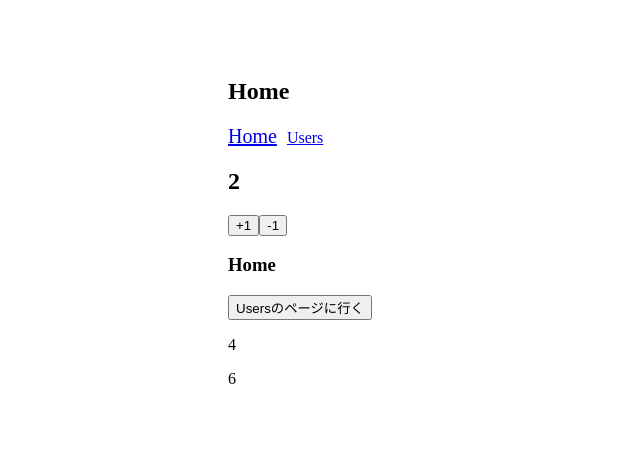
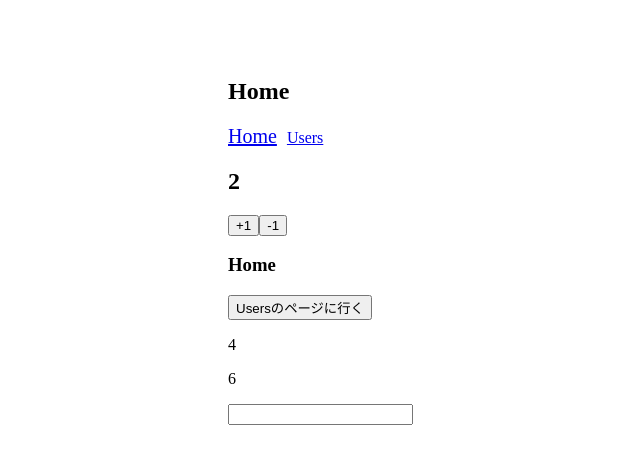
Before and after one commit to kizunas/udemy-vue2, a Vue app: page / in a window 1280 px wide. Shown: the top 464 px of the page, without its empty margins (62-702 px from the left). Built offline with nearby package versions, Linux system fonts and the light colour scheme.

Commit message:
vuexとv-modelを組み合わせたい1（v-modelを使わないパターン）

```diff
--- a/src/views/HomeViews.vue
+++ b/src/views/HomeViews.vue
@@ -4,6 +4,8 @@
     <button @click="toUsers">Usersのページに行く</button>
     <p>{{ doubleCount }}</p>
     <p>{{ tripleCount }}</p>
+    <input type="text" :value="message" @input="updateMssage">
+    <p>{{ message }}</p>
   </div>
 </template>
 
@@ -13,8 +15,15 @@
 export default {
   computed: {
     ...mapGetters(["doubleCount", "tripleCount"]),
+    message() {
+      return this.$store.getters.message;
+    }
   },
   methods: {
+    updateMssage(e) { // イベントを取得し、actionへ値を送る。
+      this.$store.dispatch("updateMessage", e.target.value)
+      console.log(e);
+    },
     toUsers() {
       this.$router.push({
         name: "users-id-profile",
```
